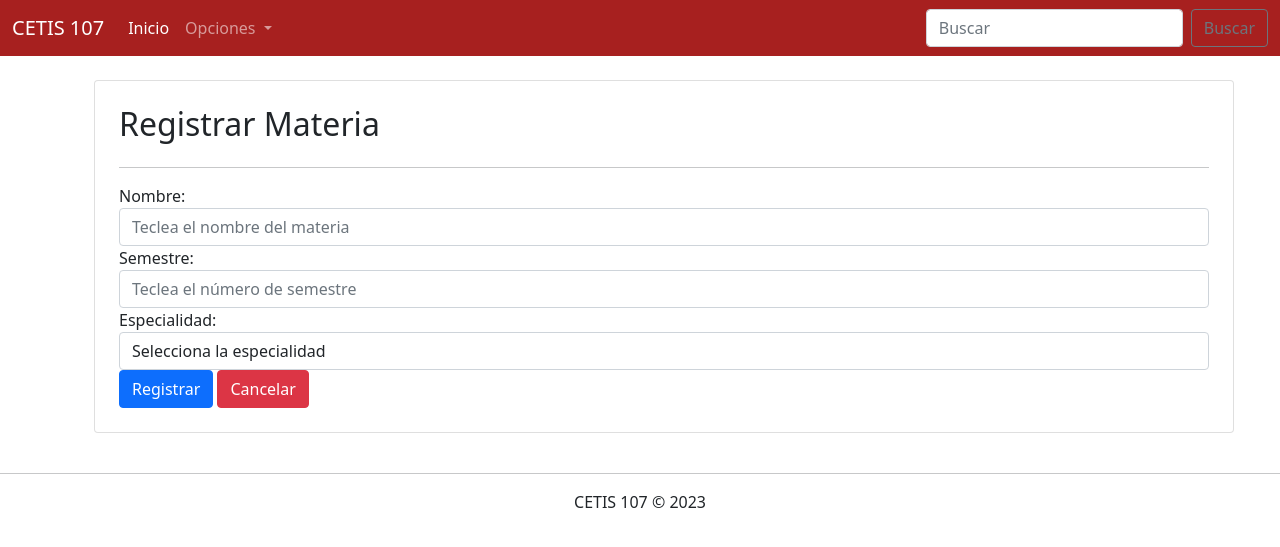
After one commit to oscarleon4AVP/desarrollo_de_aplicaciones_web, a PHP site: page /RegistrarMateria.php in a window 1280 px wide. The commit adds this page. Shown: the top 547 px of the page. Run offline with PHP 8.4, Linux system fonts and the light colour scheme.

Commit message:
06/11/23 escuela

```diff
--- /dev/null
+++ b/parcial3/RegistrarMateria.php
@@ -0,0 +1,54 @@
+<!DOCTYPE html>
+<html lang="en">
+<head>
+    <meta charset="UTF-8">
+    <meta http-equiv="X-UA-Compatible" content="IE=edge">
+    <meta name="viewport" content="width=device-width, initial-scale=1.0">
+    <title>Registrar Materia</title>
+    <link rel="stylesheet" href="css/bootstrap.css">
+    <script src="code.jquery.com_jquery-3.7.1.js"></script>
+</head>
+<body>
+    <?php include 'menu.php'; ?>
+
+    <div class="container">
+        <div class="row">
+            <div class="col-12 card m-4 p-4">
+                <h2>Registrar Materia</h2><hr>
+                <form action="GuardarRegistro.php" method="POST">
+                    <div class="form-group">
+                        <label for="">Nombre:</label>
+                        <input name="nombre" type="text" class="form-control" placeholder="Teclea el nombre del materia" required>
+                    </div>
+                    <div class="form-group">
+                        <label for="">Semestre:</label>
+                        <input name="nc" type="number" class="form-control" placeholder="Teclea el número de semestre" required>
+                    </div>
+                    <div class="form-group">
+                        <label for="">Especialidad:</label>
+                        <select name="turno" class="form-control" required>
+                            <option value="">Selecciona la especialidad</option>
+                            <option value="PROGRAMACIÓN">PROGRAMACIÓN</option>
+                            <option value="OFIMÁTICA">OFIMÁTICA</option>
+                            <option value="CONSTRUCCIÓN">CONSTRUCCIÓN</option>
+                            <option value="CONTABILIDAD">CONTABILIDAD</option>
+                            <option value="ELECTRÓNICA">ELECTRÓNICA</option>
+                        </select>
+                    </div>
+                    <div>
+                        <input type="submit" value="Registrar" class="btn btn-primary">
+                        <a href="consultarAlumnos.php" class="btn btn-danger">Cancelar</a>
+                    </div>
+                </form>
+            </div>
+        </div>
+    </div>
+
+    <footer class="text-center">
+        <hr>
+        CETIS 107 &copy; 2023
+    </footer>
+
+    <script src="js/bootstrap.js"></script>
+</body>
+</html>
--- a/parcial3/menu.php
+++ b/parcial3/menu.php
@@ -18,6 +18,7 @@
             <li><a class="dropdown-item" href="consultarAlumnos.php">Consultar alumnos</a></li>
             <li><hr class="dropdown-divider"></li>
             <li><a class="dropdown-item" href="RegistrarAlumno.php">Registar alumno</a></li>
+            <li><a class="dropdown-item" href="RegistrarMateria.php">Registar Materia</a></li>
           </ul>
         </li>
       </ul>
```
